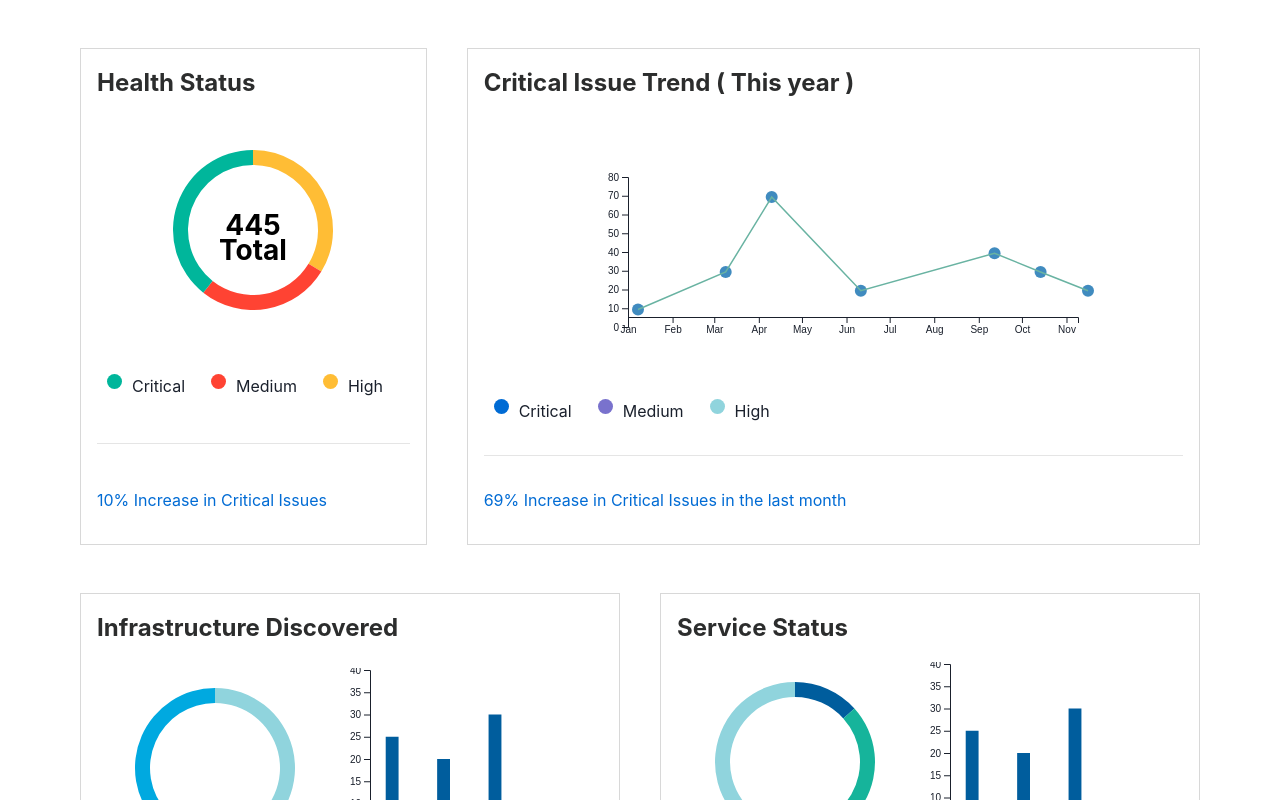
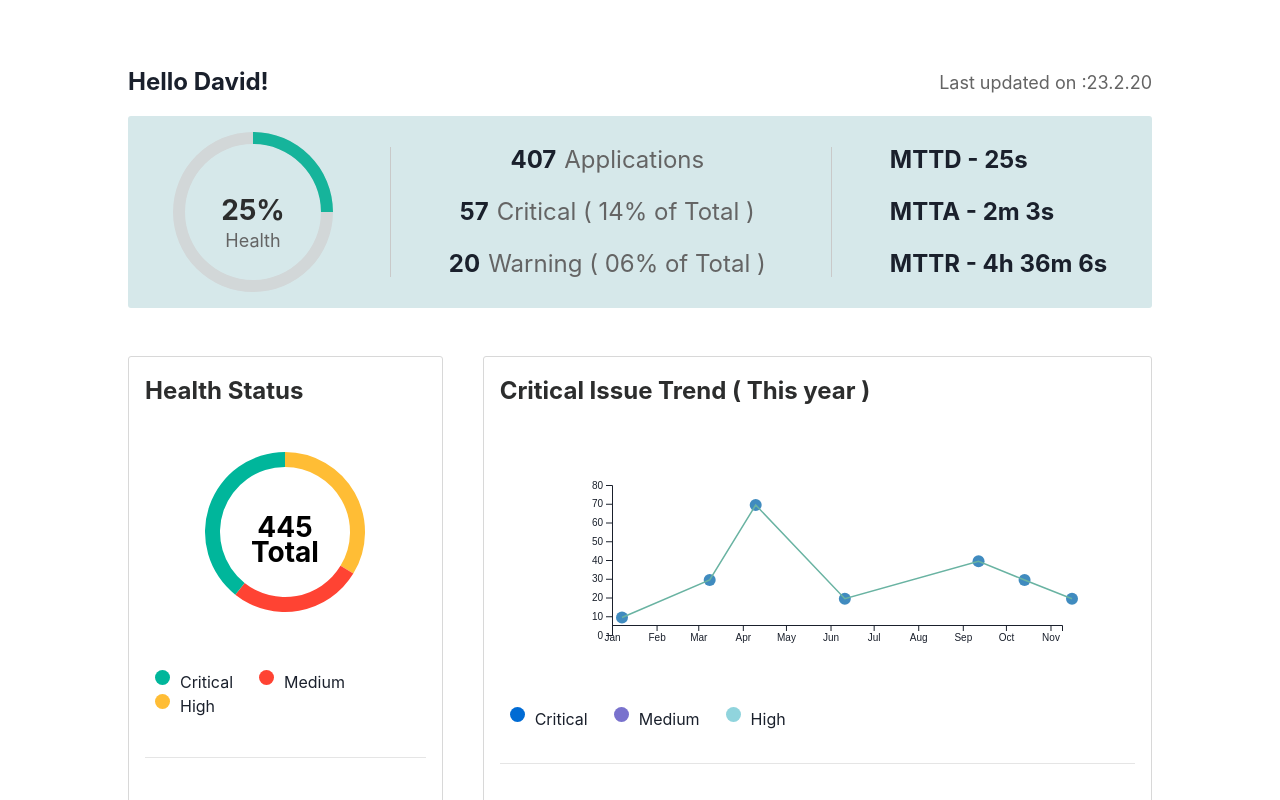
Before and after one commit to iamshubhankarkhare/f1studioz, a React (Create React App) app: page / in a window 1280 px wide. Shown: the top 800 px of the page. Built offline with nearby package versions, Linux system fonts and the light colour scheme.

Commit message:
add infobar

```diff
--- a/src/App.js
+++ b/src/App.js
@@ -1,40 +1,29 @@
 import React, { useEffect, useState } from 'react';
 import * as d3 from 'd3';
-import { isMobile } from 'react-device-detect';
-import ProgressWheel from './charts/progressWheel';
-import { SimpleGrid, Grid, GridItem, Flex } from '@chakra-ui/react';
+import { SimpleGrid, Text, Flex } from '@chakra-ui/react';
 import ChartBlock from './components/chartBlock';
 import SecurityDataBlock from './components/securityDataBlock';
+import InfoBar from './components/infoBar';
+import GridCharts from './components/gridCharts';
 import {
-  ConnectedScatterData,
   barLineData,
   doughnutBarData,
   cs_d_block_data,
   doughnutLineData,
 } from './chartData';
 
-const GridCharts = ({ cData }) => {
-  return (
-    <Grid
-      templateRows="repeat(1, 1fr)"
-      templateColumns={['repeat(1, 1fr)', 'repeat(3, 1fr)']}
-      gap={10}
-      px={[8, 20]}
-      my={[4, 12]}
-    >
-      <GridItem colSpan={1}>
-        <ChartBlock {...cData[0]} />
-      </GridItem>
-
-      <GridItem colSpan={[1, 2]}>
-        <ChartBlock {...cData[1]} csWidth={isMobile ? 250 : 500} />
-      </GridItem>
-    </Grid>
-  );
-};
 function App() {
   return (
-    <>
+    <Flex m={[4, 12]} direction="column">
+      <Flex align="center" justify="space-between" px={[8, 20]} my="4">
+        <Text fontSize={['lg', '2xl']} fontWeight="700">
+          Hello David!
+        </Text>
+        <Text fontSize={['sm', 'lg']} color="#646464" fontWeight="400">
+          Last updated on :23.2.20
+        </Text>
+      </Flex>
+      <InfoBar />
       <GridCharts cData={doughnutLineData} />
       <SimpleGrid columns={[1, 1, 1, 2]} px={['8', 20]} spacing={[10, 10]}>
         {[0, 1].map((el) => (
@@ -64,7 +53,7 @@ function App() {
             />
           ))}
       </SimpleGrid>
-    </>
+    </Flex>
   );
 }
 
--- a/src/charts/progressWheel.js
+++ b/src/charts/progressWheel.js
@@ -9,14 +9,12 @@ const ProgressWheel = (props) => {
 
     const colours = {
       fill: '#16B49B',
-      track: '#D8D8D8',
+      track: '#D2D7D8',
       text: '#2C2D2D',
-      stroke: '#FFFFFF',
     };
 
     const radius = props.radius;
     const border = 12;
-    const strokeSpacing = 4;
     const endAngle = Math.PI * 2;
     const formatText = d3.format('.0%');
     const boxSize = radius * 2;
@@ -46,17 +44,13 @@ const ProgressWheel = (props) => {
       .append('path')
       .attr('class', 'radial-progress__background')
       .attr('fill', colours.track)
-      .attr('stroke', colours.stroke)
-      .attr('stroke-width', strokeSpacing + 'px')
       .attr('d', circle.endAngle(endAngle));
 
     //Add colour fill
     const value = track
       .append('path')
       .attr('class', 'radial-progress__value')
-      .attr('fill', colours.fill)
-      .attr('stroke', colours.stroke)
-      .attr('stroke-width', strokeSpacing + 'px');
+      .attr('fill', colours.fill);
 
     //Add text value
     const numberText = track
@@ -67,6 +61,14 @@ const ProgressWheel = (props) => {
       .style('font-weight', 'bold')
       .attr('text-anchor', 'middle')
       .attr('dy', '.5rem');
+
+    track
+      .append('text')
+      .style('fill', '#646464')
+      .style('font-size', '18px')
+      .attr('transform', 'translate(0,' + 35 + ')')
+      .attr('text-anchor', 'middle')
+      .html('Health');
 
     function update(progress) {
       //update position of endAngle
@@ -87,7 +89,7 @@ const ProgressWheel = (props) => {
         setTimeout(iterate, 10);
       }
     })();
-  }, [props.data]);
+  }, [props.radius]);
 
   return <svg ref={ref}></svg>;
 };
--- a/src/components/chartBlock.js
+++ b/src/components/chartBlock.js
@@ -15,6 +15,7 @@ function ChartBlock(props) {
       p="4"
       border="1px solid black"
       borderColor="#D8D8D8"
+      borderRadius="3px"
       width="100%"
       height="100%"
       justify="space-between"
--- /dev/null
+++ b/src/components/gridCharts.js
@@ -0,0 +1,25 @@
+import { GridItem, Grid } from '@chakra-ui/react';
+import ChartBlock from '../components/chartBlock';
+import { isMobile } from 'react-device-detect';
+
+const GridCharts = ({ cData }) => {
+  return (
+    <Grid
+      templateRows="repeat(1, 1fr)"
+      templateColumns={['repeat(1, 1fr)', 'repeat(3, 1fr)']}
+      gap={10}
+      px={[8, 20]}
+      my={[4, 12]}
+    >
+      <GridItem colSpan={1}>
+        <ChartBlock {...cData[0]} />
+      </GridItem>
+
+      <GridItem colSpan={[1, 2]}>
+        <ChartBlock {...cData[1]} csWidth={isMobile ? 250 : 500} />
+      </GridItem>
+    </Grid>
+  );
+};
+
+export default GridCharts;
--- /dev/null
+++ b/src/components/infoBar.js
@@ -0,0 +1,60 @@
+import React, { useState } from 'react';
+import { Box, Text, Flex } from '@chakra-ui/react';
+import ProgressWheel from '../charts/progressWheel';
+
+function InfoBar() {
+  const data1 = [
+    { left: '407', right: 'Applications' },
+    { left: '57', right: 'Critical ( 14% of Total )' },
+    { left: '20', right: 'Warning ( 06% of Total )' },
+  ];
+  const data2 = ['MTTD - 25s', 'MTTA - 2m 3s', 'MTTR - 4h 36m 6s'];
+  return (
+    <Flex
+      bg="#D6E8EA"
+      mx={[8, 20]}
+      p="4"
+      justify="space-around"
+      align="center"
+      borderRadius="3px"
+      flexDirection={['column', 'row']}
+    >
+      <Flex my={[4, 0]}>
+        <ProgressWheel radius="80" />
+      </Flex>
+      <Box
+        width={['150px', '1px']}
+        height={['1px', '130px']}
+        bg="#C9C9C9"
+      ></Box>
+
+      <Flex direction="column" justify="center" align="center" my={[4, 0]}>
+        {data1.map((el, i) => (
+          <Flex key={i} my="2">
+            <Text fontSize={['xl', '2xl']} fontWeight="700">
+              {el.left}
+            </Text>
+            <Text fontSize={['xl', '2xl']} mx="2" color="#646464">
+              {el.right}
+            </Text>
+          </Flex>
+        ))}
+      </Flex>
+      <Box
+        width={['150px', '1px']}
+        height={['1px', '130px']}
+        bg="#C9C9C9"
+      ></Box>
+
+      <Flex direction="column" my={[4, 0]}>
+        {data2.map((el, i) => (
+          <Text fontSize={['xl', '2xl']} fontWeight="700" key={i} my="2">
+            {el}
+          </Text>
+        ))}
+      </Flex>
+    </Flex>
+  );
+}
+
+export default InfoBar;
--- a/src/components/securityDataBlock.js
+++ b/src/components/securityDataBlock.js
@@ -11,6 +11,7 @@ function SecurityDataBlock() {
       justify="space-around"
       border="1px solid black"
       borderColor="#D8D8D8"
+      borderRadius="10px"
       width="100%"
       py={[4, 8]}
     >
```
